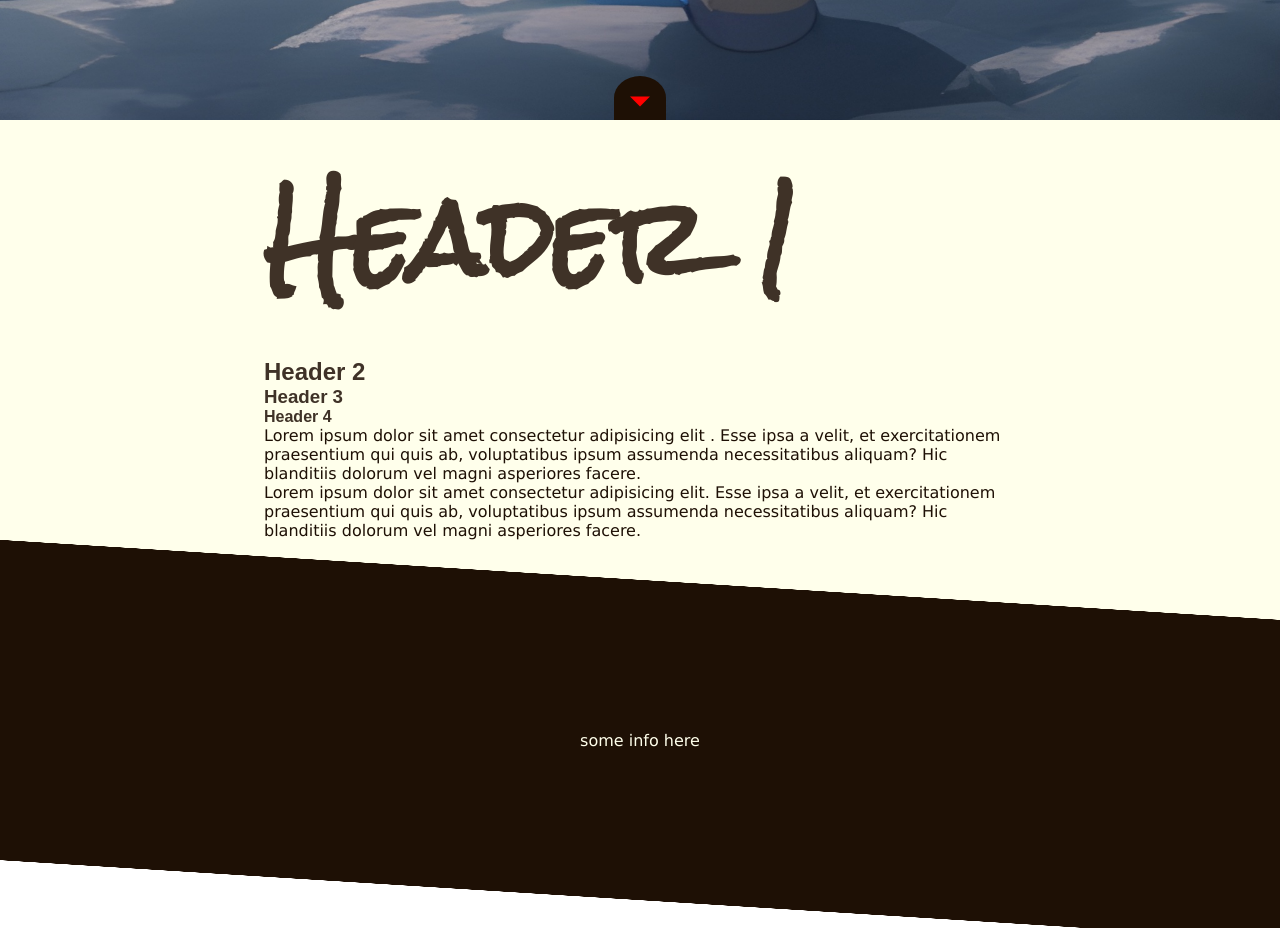
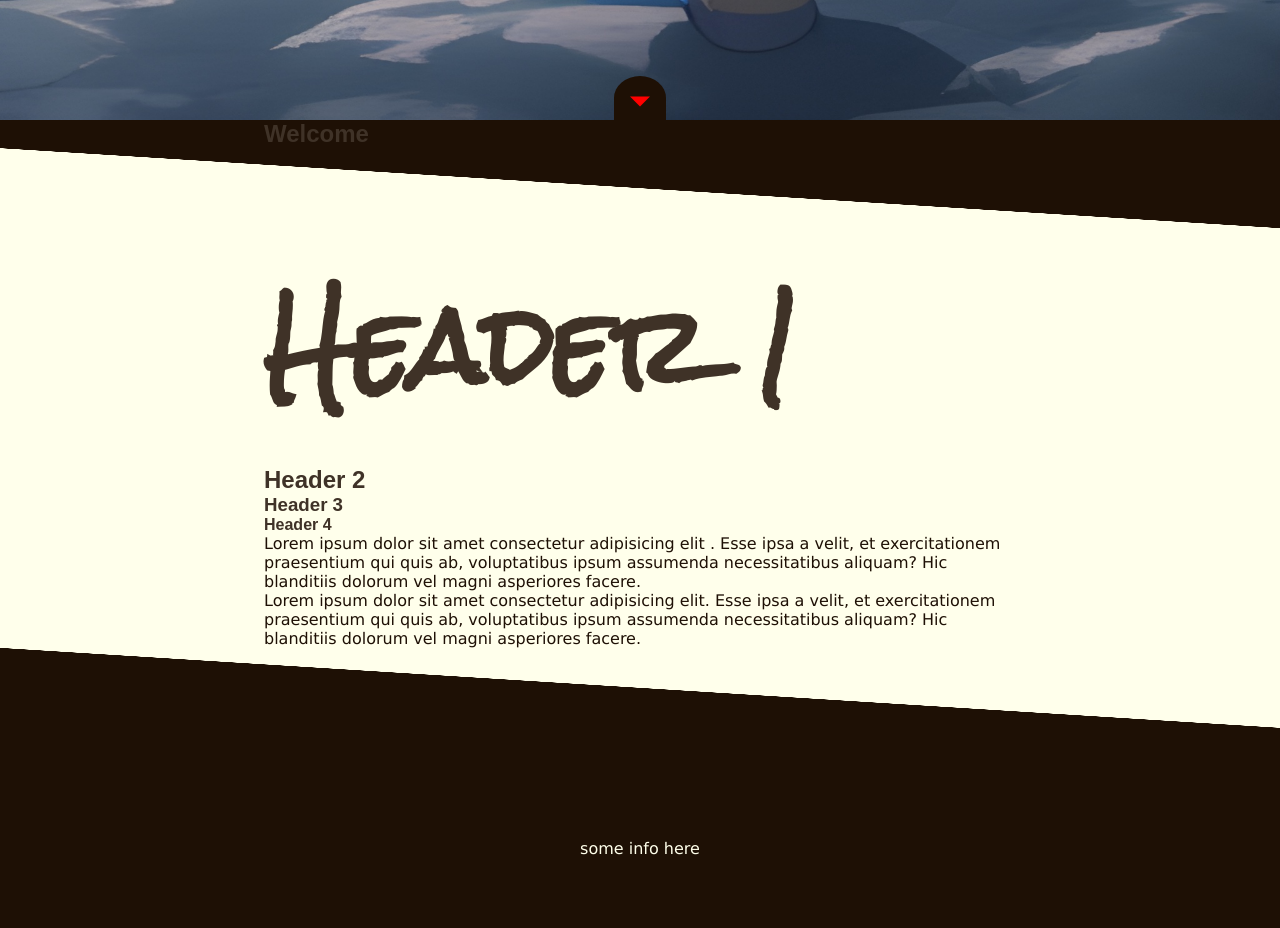
Before and after one commit to Blott0/Skeleton, a SvelteKit app: page / in a window 1280 px wide. Shown: the part 680-1608 px from the top of the page. Built offline with nearby package versions, Linux system fonts and the light colour scheme; a web font is replaced by a local one.

Commit message:
added h2

```diff
--- a/src/routes/+page.svelte
+++ b/src/routes/+page.svelte
@@ -12,6 +12,12 @@
                 </div>
                 <div class="arrow"><span /></div>
             </div>
+        </div>
+    </section>
+
+    <section class="title">
+        <div class="container">
+            <h2>Welcome</h2>
         </div>
     </section>
 
@@ -34,10 +40,10 @@
         background-attachment: fixed;
         background-size: cover;
     }
-    section:nth-of-type(2) {
+    section:nth-of-type(3) {
         padding-bottom: 80px;
     }
-    section:nth-of-type(2)::before {
+    section:nth-of-type(3)::before {
         content: ''
     }
     .hero {
```
